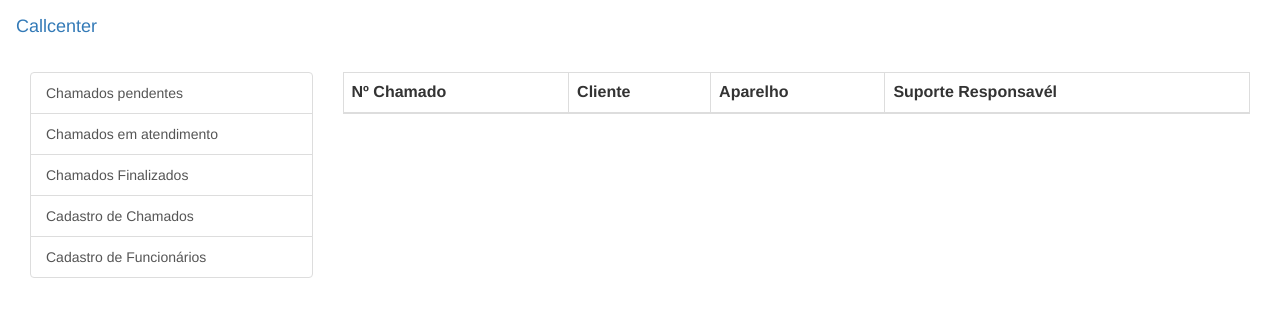
After one commit to Callcenter-TADS-IFMT/callcenter, a PHP site: page /chamado_em_atendimento.php in a window 1280 px wide. The commit adds this page. Shown: the top 317 px of the page. Run offline with PHP 8.4, Linux system fonts and the light colour scheme; lists and menus that the app fills with data are empty; some libraries are stand-ins or nearby versions.

Commit message:
melhorando chamado em atendimento

```diff
--- /dev/null
+++ b/chamado_em_atendimento.php
@@ -0,0 +1,23 @@
+<?php include 'cabecalho.php'; ?>
+
+<div class="row">
+    <div class="col-md-3 col-xs-12 col-lg-3">
+        <?php include_once('sidebar.php'); ?>
+    </div>
+
+
+    <div class="col-md-9" >
+        <table class="table table-striped table-bordered ">
+            <thead class="thead-default">
+                <tr>
+
+                    <th>Nº Chamado</th>
+                    <th>Cliente</th>
+                    <th>Aparelho</th>
+                    <th>Suporte Responsavél</th>
+
+                </tr>
+            </thead>
+    </div>
+</div>
+    <?php include 'rodape.php'; ?>
--- a/login.php
+++ b/login.php
@@ -1,7 +1,7 @@
 <?php include './cabecalho.php' ;?>
 <form>
 
-    <div class="container">
+    <div class="container col-md-4 col-lg-offset-4 ">
      <table   >
         <tr>
             <td>Login:</td>
--- a/sidebar.php
+++ b/sidebar.php
@@ -1,7 +1,7 @@
 
 <div class="list-group">
   <a href="./chamados_pedentes.php" class="list-group-item ">Chamados pendentes</a>
-  <a href="./chamados_atendimento.php" class="list-group-item ">Chamados em atendimento</a>
+  <a href="./chamado_em_atendimento.php" class="list-group-item ">Chamados em atendimento</a>
   <a href="./chamados_finalizados.php" class="list-group-item ">Chamados Finalizados</a>
   <a href="./chamado.php" class="list-group-item ">Cadastro de Chamados</a>
   <a href="./funcionario.php" class="list-group-item ">Cadastro de Funcionários</a>
```
Also changed, not shown: 1 other file.
